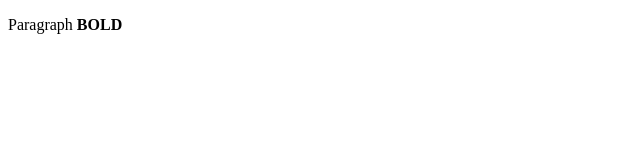
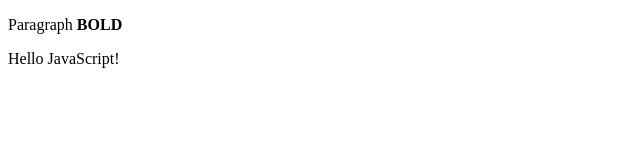
Before and after one commit to brianpereboom/brianpereboom.github.io, a website: page index.html in a window 1280 px wide. Shown: the whole page, without its empty margins (0-640 px from the left). Drawn offline with Linux system fonts and the light colour scheme.

Commit message:
Update index.html

```diff
--- a/index.html
+++ b/index.html
@@ -7,6 +7,7 @@
     <p>
       Paragraph <strong>BOLD</strong>
     </p>
+    <div id="demo" style="border: 1px red"></div>
     <script>
       document.getElementById("demo").innerHTML = "Hello JavaScript!";
     </script>
```
